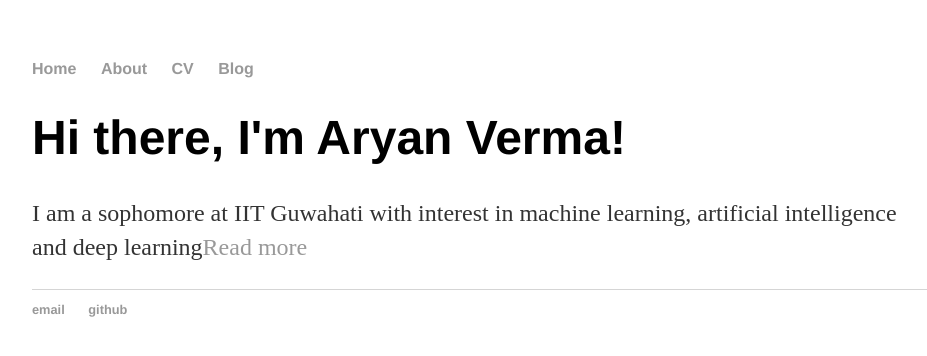
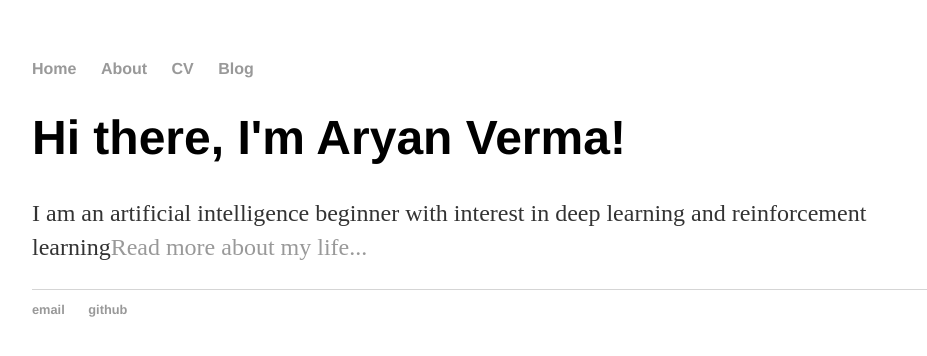
Before and after one commit to AryanVerma2204/AryanVerma2204.github.io, a Jekyll site: the page built from index.html, in a window 1280 px wide. Shown: the top 356 px of the page, without its empty margins (160-1087 px from the left). Built offline with Jekyll 4.4.1, drawn with Linux system fonts in a browser that asks for light colours.

Commit message:
Update index.html

```diff
--- a/index.html
+++ b/index.html
@@ -1,30 +1,8 @@
-<!DOCTYPE html>
-<html>
-	<head>
-		<title>Aryan Verma</title>
-		<!-- link to main stylesheet -->
-		<link rel="stylesheet" type="text/css" href="/css/main.css">
-	</head>
-	<body>
-		<nav>
-    		<ul>
-        		<li><a href="/">Home</a></li>
-	        	<li><a href="/about">About</a></li>
-        		<li><a href="/cv">CV</a></li>
-        		<li><a href="/blog">Blog</a></li>
-    		</ul>
-		</nav>
-		<div class="container">
-    		<div class="blurb">
-        		<h1>Hi there, I'm Aryan Verma!</h1>
-				<p>I am a sophomore at IIT Guwahati with interest in machine learning, artificial intelligence and deep learning<a href="/about">Read more</a></p>
-    		</div><!-- /.blurb -->
-		</div><!-- /.container -->
-		<footer>
-    		<ul>
-        		<li><a href="mailto:aryanverma@iitg.ac.in">email</a></li>
-        		<li><a href="https://github.com/AryanVerma2204">github</a></li>
-			</ul>
-		</footer>
-	</body>
-</html>
+---
+layout: default
+title: Aryan Verma
+---
+<div class="blurb">
+	<h1>Hi there, I'm Aryan Verma!</h1>
+	<p>I am an artificial intelligence beginner with interest in deep learning and reinforcement learning<a href="/about">Read more about my life...</a></p>
+</div><!-- /.blurb -->
```
